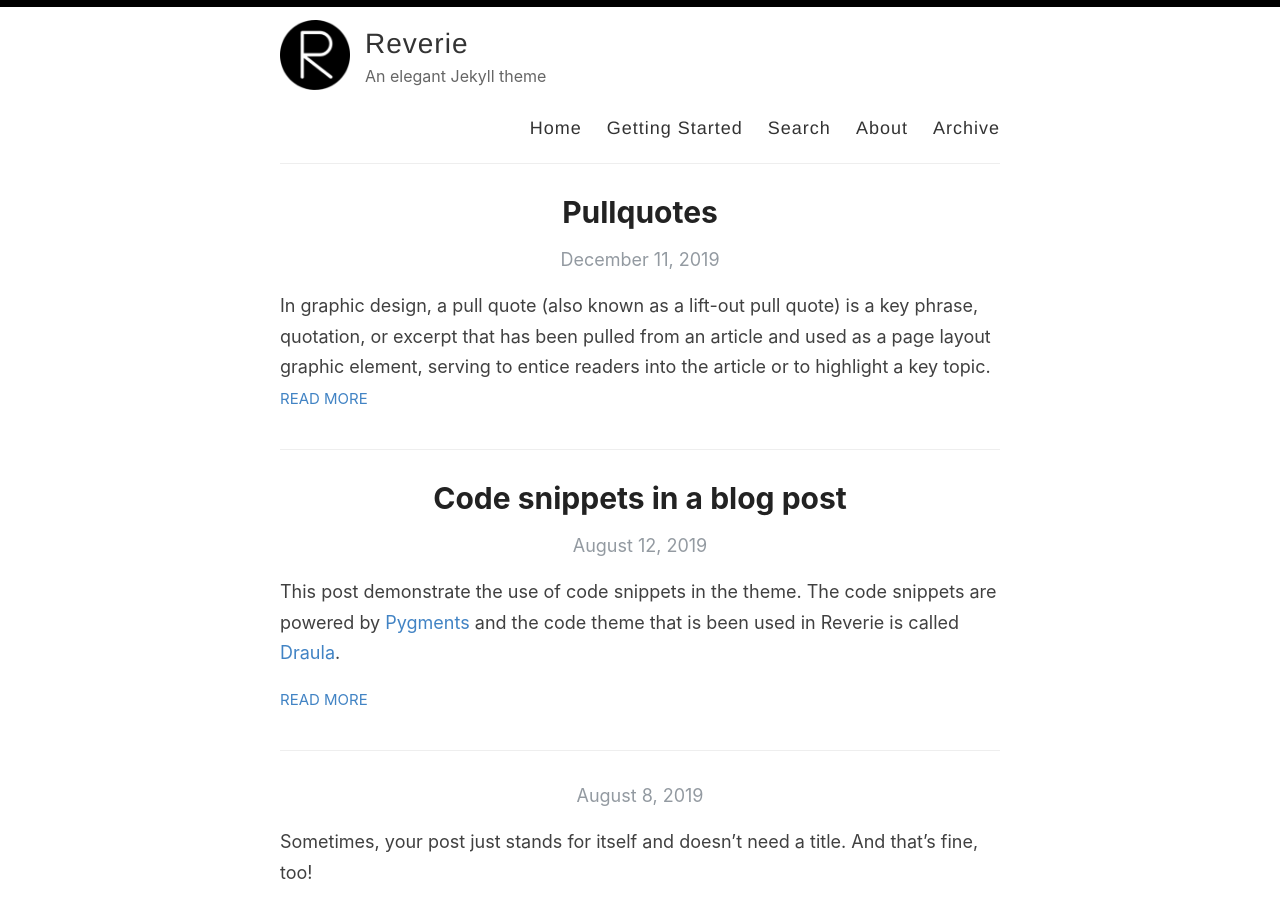
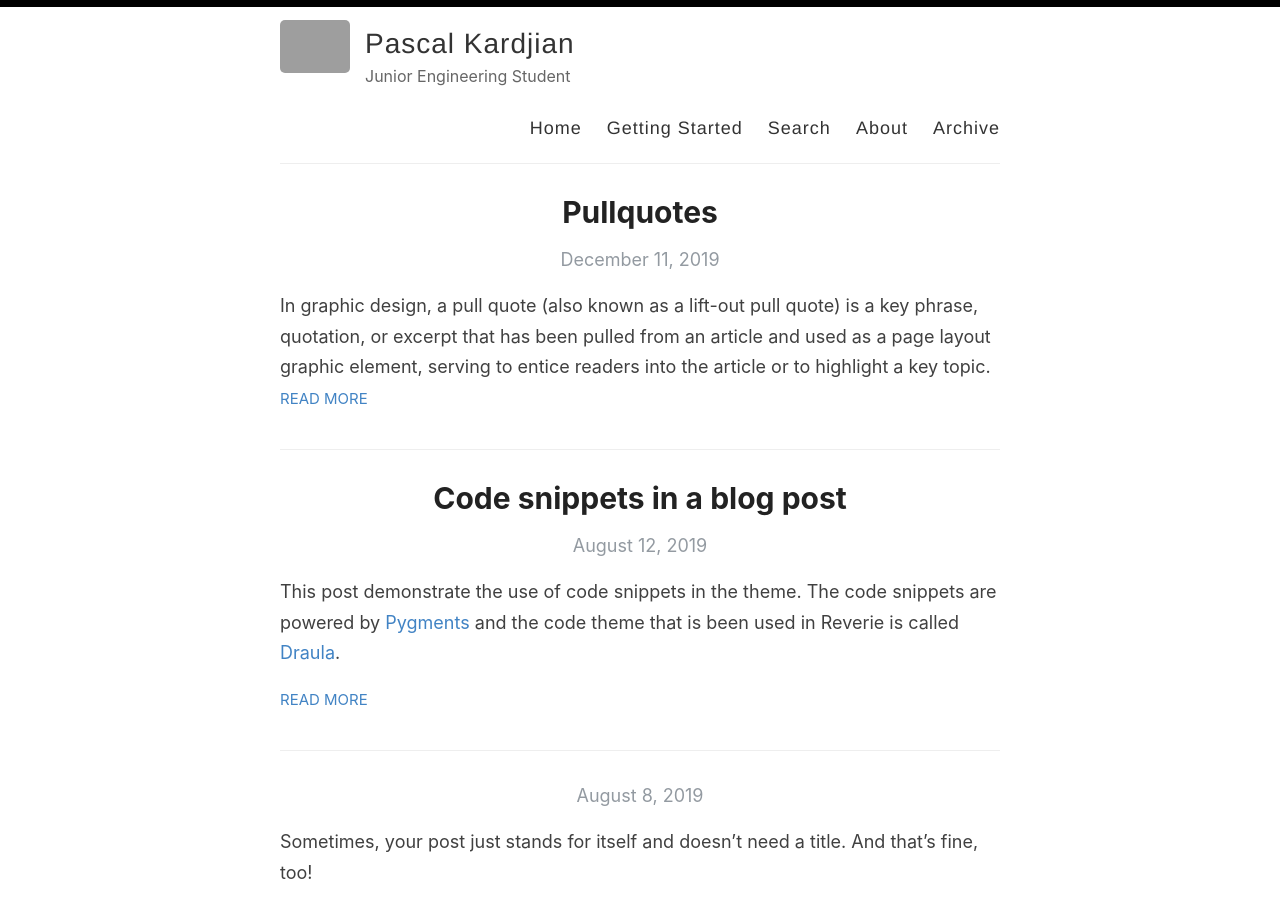
Before and after one commit to pkardjian/pkardjian.github.io, a Jekyll site: the page built from index.html, in a window 1280 px wide and 900 px high. Built offline with Jekyll 4.4.1, drawn with Linux system fonts in a browser that asks for light colours; the list of posts is cut into pages by our own code; grey boxes are pictures that could not be loaded.

Commit message:
Update _config.yml

```diff
--- a/_config.yml
+++ b/_config.yml
@@ -3,16 +3,16 @@
 #
 
 # Name of your site (displayed in the header)
-name: Reverie
+name: Pascal Kardjian
 
 # Name of the author
-author: Amit Merchant
+author: Pascal Kardjian
 
 # Short bio or description (displayed in the header)
-description: An elegant Jekyll theme
+description: Junior Engineering Student
 
 # URL of your avatar or profile pic (you could use your GitHub profile pic)
-avatar: /images/reverie.png
+avatar: /images/github_profile.png
 
 #
 # Flags below are optional
@@ -26,7 +26,7 @@ footer-links:
   flickr:
   github: pkardjian
   instagram:
-  linkedin:
+  linkedin: pascal-kardjian
   pinterest:
   rss: rss
   twitter: PKardjian
```
